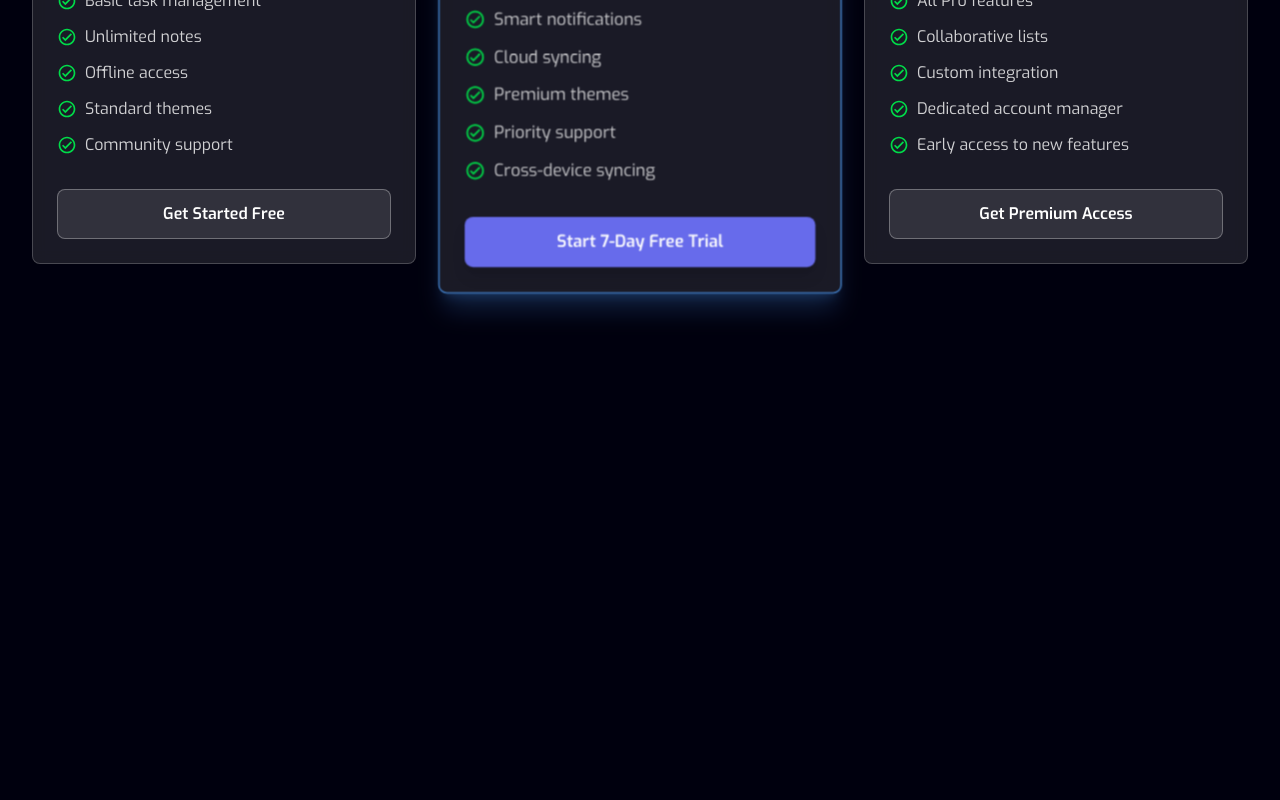
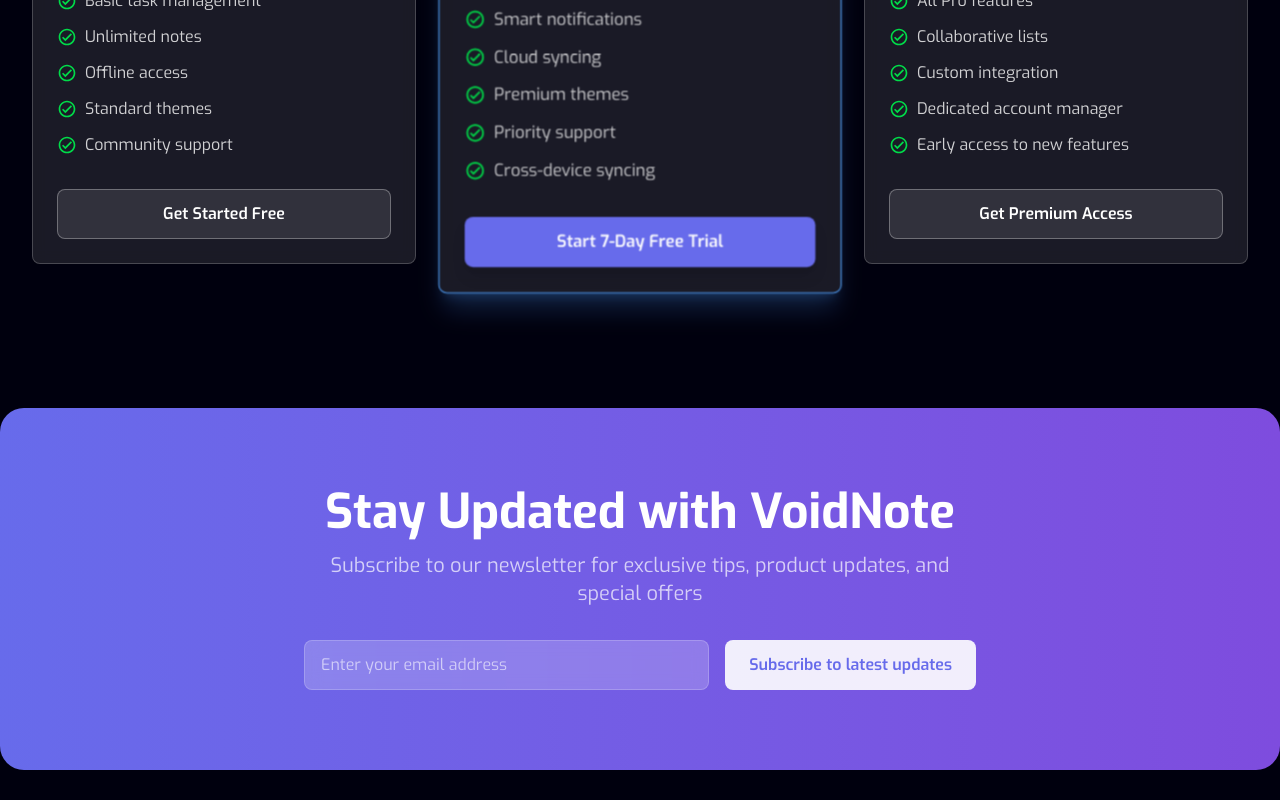
Before and after one commit to Supun-Sanjana/Void-Note, a React (Vite) app: page / in a window 1280 px wide. Shown: the part 2223-3023 px from the top of the page. Before the commit the page ends 2601 px from the top, so only its background shows below. Built offline with nearby package versions, Linux system fonts and the light colour scheme.

Commit message:
Created news letter section

```diff
--- a/src/App.jsx
+++ b/src/App.jsx
@@ -6,6 +6,7 @@ import ScrollToTop from './Components/ScrollToTop'
 import Features from './Components/Features/Features'
 import Testermonial from './Components/Testermonials/Testermonial'
 import Pricing from './Components/Pricing/Pricing'
+import NewsLetter from './Components/NewsLetter'
 
 function App() {
 
@@ -18,6 +19,7 @@ function App() {
       <Features />
       <Testermonial />
       <Pricing/>
+      <NewsLetter/>
 
     </>
   )
--- /dev/null
+++ b/src/Components/NewsLetter.jsx
@@ -0,0 +1,42 @@
+import React from 'react'
+
+const NewsLetter = () => {
+
+  return (
+    <div className='relative flex flex-col items-center my-[30px] mx-auto
+    px-4 sm:px-6 lg:px-8 py-20 justify-center max-w-7xl sm:rounded-3xl
+    left-0 right-0 bg-gradient-to-r from-[#676BEB] to-[#7E4CDE] overflow-hidden'>
+
+
+
+      {/* Content Layer */}
+      <div className="relative z-10 flex flex-col items-center w-full">
+        <h2 className='text-3xl text-center sm:text-4xl md:text-5xl font-bold text-white mb-4 px-4'>
+          Stay Updated with VoidNote
+        </h2>
+        <p className='text-base text-center sm:text-lg md:text-xl text-white/70 max-w-2xl mx-auto px-4 mb-8'>
+          Subscribe to our newsletter for exclusive tips, product updates, and special offers
+        </p>
+
+        <div className='flex flex-col sm:flex-row gap-4 w-full max-w-2xl'>
+          <input
+            type="email"
+            placeholder="Enter your email address"
+            className='bg-white/20 border border-white/20 rounded-lg py-3 px-4 flex-1
+            focus:outline-none focus:ring-2 focus:ring-white/30 focus:border-transparent
+            text-white placeholder-white/60 backdrop-blur-sm'
+          />
+          <button
+            className='bg-white/90 hover:bg-white transition-colors duration-200
+            rounded-lg py-3 px-6 text-[#676BEB] font-semibold whitespace-nowrap
+            backdrop-blur-'
+          >
+            Subscribe to latest updates
+          </button>
+        </div>
+      </div>
+    </div>
+  )
+}
+
+export default NewsLetter
--- a/src/Components/Testermonials/TestermonialCard.jsx
+++ b/src/Components/Testermonials/TestermonialCard.jsx
@@ -1,8 +1,3 @@
-import React from 'react'
-import qt from "../../../Images/qut.svg"
-import woman from "../../../Images/woman.svg"
-import man from "../../../Images/men.svg"
-
 const TestimonialCard = ({ icon, description, image, user, role }) => {
   return (
     <div className='  flex flex-col space-y-4 backdrop-blur-md border border-white/10
--- a/src/Components/Testermonials/TestimonialCard.jsx
+++ /dev/null
@@ -1,46 +0,0 @@
-// TestimonialCard.jsx
-import React from 'react'
-
-const TestimonialCard = ({ icon, description, image, user, role }) => {
-  return (
-    <div className='
-      relative bg-[#0C0C2F] backdrop-blur-md border border-white/10
-      rounded-xl p-6 sm:p-8 transition-all duration-300
-      hover:bg-[#010018] hover:border-white/20 hover:scale-[1.02]
-      w-full max-w-md mx-auto
-      sm:w-80 lg:w-96 lg:max-w-lg
-      flex flex-col h-full
-    '>
-      {/* Quote Icon */}
-      <div className="mb-4 flex-shrink-0">
-        <img src={icon} alt="quote icon" className='w-6 h-8 sm:w-8 sm:h-10' />
-      </div>
-
-      {/* Testimonial Text */}
-      <div className="flex-grow mb-6">
-        <p className='text-white text-base sm:text-lg lg:text-xl leading-relaxed'>
-          "{description}"
-        </p>
-      </div>
-
-      {/* User Info */}
-      <div className='flex items-center mt-auto'>
-        <img
-          src={image}
-          className="w-10 h-10 sm:w-12 sm:h-12 rounded-full object-cover flex-shrink-0"
-          alt={`${user} profile`}
-        />
-        <div className='ml-3 min-w-0'>
-          <div className='text-white text-sm sm:text-base font-medium truncate'>
-            {user}
-          </div>
-          <div className='text-gray-400 text-xs sm:text-sm'>
-            {role}
-          </div>
-        </div>
-      </div>
-    </div>
-  )
-}
-
-export default TestimonialCard
```
Also changed, not shown: Images/noise.svg (added).
